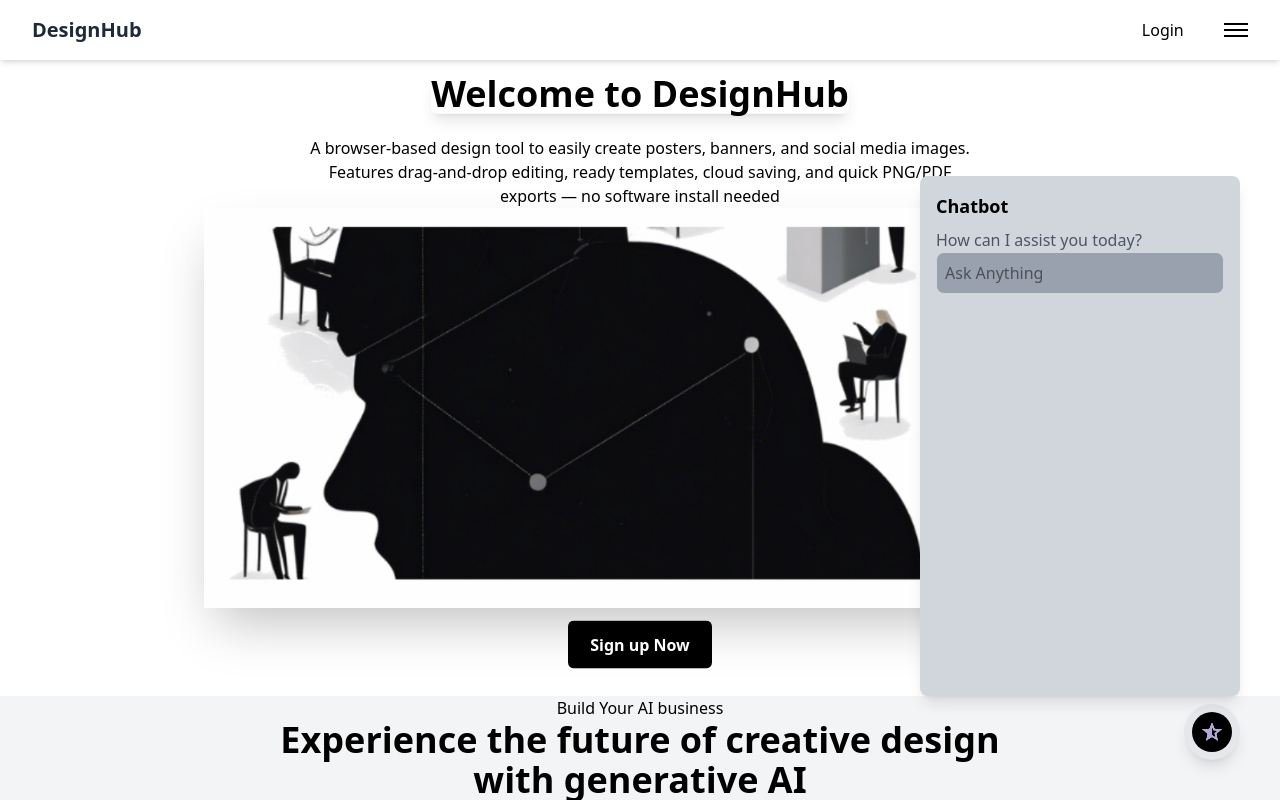
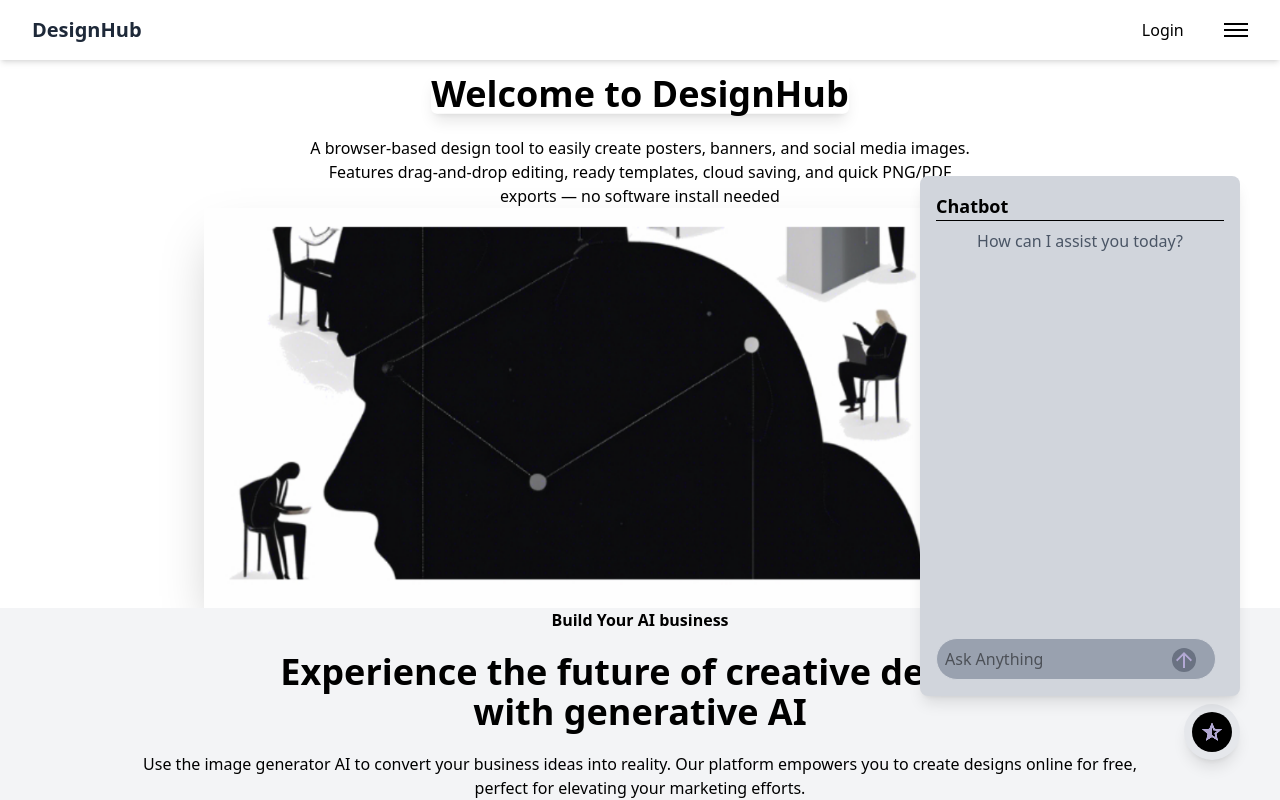
Before and after one commit to dev-koush-01/Matty-Online-Graphic-Design-Tool, a React (Vite) app: page / in a window 1280 px wide. Both pictures are taken after a click on the element 1212 px from the left and 732 px from the top of the page. Shown: the top 800 px of the page. Built offline with nearby package versions, Linux system fonts and the light colour scheme; a web font is replaced by a local one.

Commit message:
Your commit message

```diff
--- a/src/Component/Before_login/Front_page.jsx
+++ b/src/Component/Before_login/Front_page.jsx
@@ -18,10 +18,9 @@ function front_page() {
 
 
           <div className='text-center flex justify-center items-center pb-5Hey, Cortana. '>
-        <NavLink to="/signup"> <button className='  w-36 h-12 rounded-md  text-white bg-black font-bold p-2 hover:text-2xl    m-5 animate-bounce   '> Sign up Now </button>
-       </NavLink> </div>
+         </div>
 
-      <div className='bg-gray-100 '> <div className='text-center'><h2>Build Your AI business</h2></div>
+      <div className='bg-gray-100 space-y-5'> <div className='text-center font-black'><h2>Build Your AI business</h2></div>
         <div className='text-4xl font-bold text-center'><h1>Experience the future of creative design <br /> with generative AI</h1></div>
         <p className='text-center'>Use the image generator AI to convert your business ideas into reality. Our platform empowers you to create designs online for free, <br /> perfect  for elevating your marketing efforts.
 
@@ -41,14 +40,14 @@ function front_page() {
       </div>
 
       <div className=''>
-            <img className=' h-80 w-100  mt-20  ml-50' src={ai_image_head} alt="image" />
+            <img className=' h-80 w-100  mt-20  ml-50' src={Choose_designHub} alt="image" />
             </div>
 
       </div>
       </div>
 
         <div className='bg-gray-300 flex '>
-          <div> <img className=' h-80 w-90 mt-15 shadow-lg mr-80 ml-20   ' src={Choose_designHub} alt="image" /></div>
+          <div> <img className=' h-80 w-90 mt-15 shadow-lg mr-80 ml-20   ' src={ai_image_head} alt="image" /></div>
 
           <div className='  pb-30 pt-20 space-y-5 text-center md:text-right pr-30'>
         <h1 className='text-4xl font-bold mr-83' >Creativity</h1>
--- a/src/Component/Floating_chatbot/F_chat.jsx
+++ b/src/Component/Floating_chatbot/F_chat.jsx
@@ -1,22 +1,26 @@
 import React from 'react'
 import floatingChatbot from '../../assets/chatbot_icon.png'
 import { useState } from 'react'
+import uploadbutton from '../../assets/upload.png'
+
 
 function F_chat() {
      const [isOpen, setIsOpen] = useState(false);
 
   return (
-      <div onClick={() => { setIsOpen(!isOpen) }} className="fixed bottom-10  right-10 z-50 bg-gray-200 shadow-lg rounded-full p-2 flex items-center justify-center">
+      <div onClick={() => { setIsOpen(!isOpen)  }} className="fixed bottom-10  right-10 z-50 bg-gray-200 shadow-lg rounded-full p-2 flex items-center justify-center   "   >
           <div className='bg-black h-10 w-10 flex items-center justify-center rounded-full cursor-pointer'>
-        <img className='hover:h-2' src={floatingChatbot} alt="image" />
+        <img className='hover:h-2'  src={floatingChatbot} alt="image" />
 
         </div>
         {isOpen &&(
-            <div className="absolute bottom-16 right-0  bg-gray-300 h-130 shadow-lg rounded-lg p-4 w-80 ">
-                <h2 className="text-lg font-semibold mb-2">Chatbot</h2>
-                <p className="text-gray-600">How can I assist you today?</p>
-                  <input className='bg-gray-400 border  border-gray-300  rounded-lg p-2 mb-2 w-full' type="text" placeholder='Ask Anything'  onClick={(e) => e.stopPropagation()} />
+            <div onClick={(e) => e.stopPropagation()}  className="absolute bottom-16 right-0  bg-gray-300 h-130 shadow-lg rounded-lg p-4 w-80 ">
+                <h2 className="text-lg font-semibold mb-2">Chatbot <hr /> </h2>
 
+                <div className='flex align-items-center justify-center  h-100   ' > <p className="text-gray-600">How can I assist you today?</p> </div>
+
+                  <input className='bg-gray-400 border absolute bottom-2 border-gray-300  rounded-3xl  p-2 mb-2 w-70' type="text" placeholder='Ask Anything'  onClick={(e) => e.stopPropagation()} />
+          <button> <img className='absolute bottom-6 rounded-full bg-gray-500 left-63 hover:bg-black'  src={uploadbutton}  alt="" /></button>
 
             </div>
         )}
```
Also changed, not shown: src/assets/upload.png (added).
